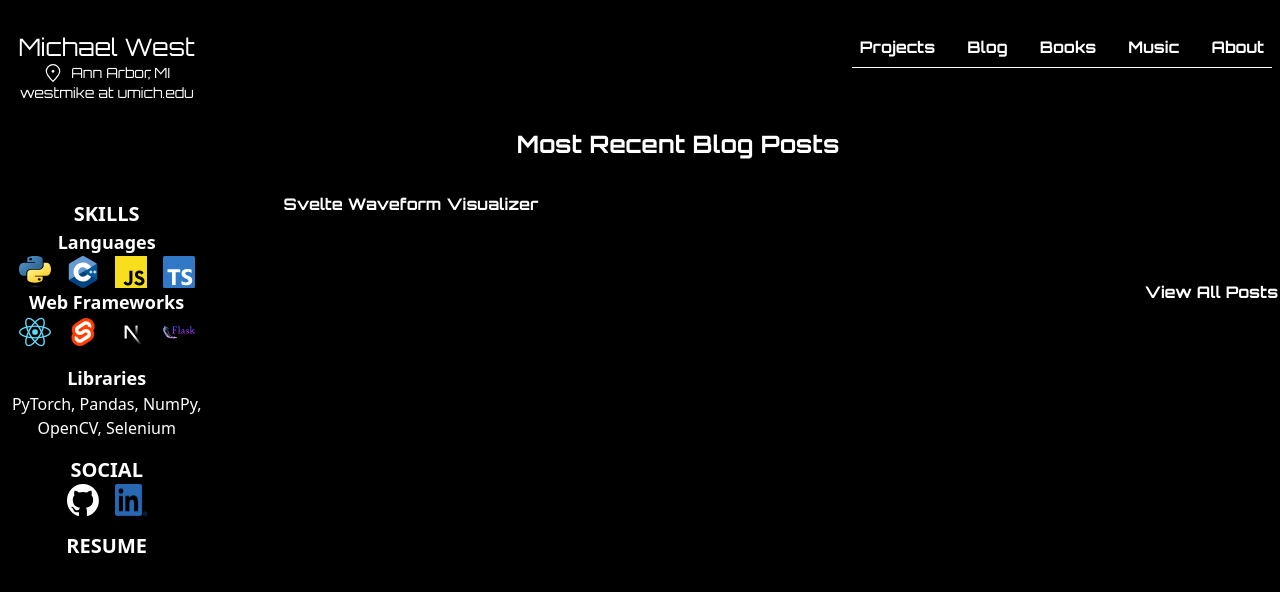
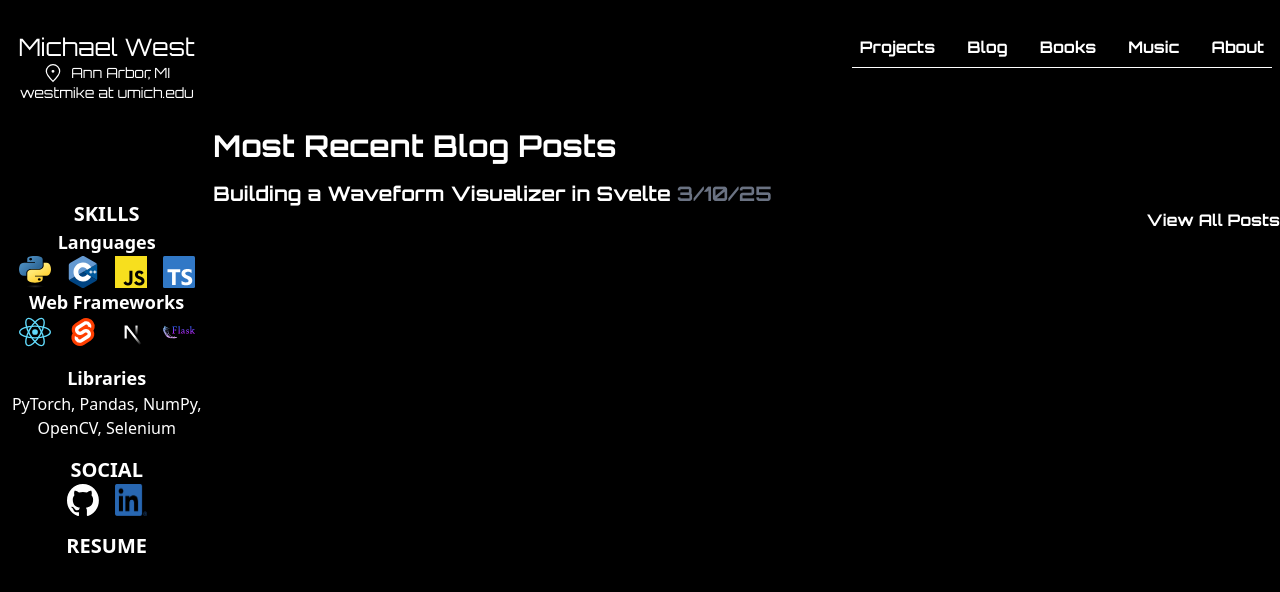
Before and after one commit to west-mike/portfolio-site, a Next.js app: page /blog in a window 1280 px wide. Shown: the top 592 px of the page. Built offline with nearby package versions, Linux system fonts and the light colour scheme.

Commit message:
added march music + changed some styling on music page

```diff
--- a/app/blog/page.tsx
+++ b/app/blog/page.tsx
@@ -1,32 +1,23 @@
 import Link from 'next/link'
-function getPostLink(postNumber: number) {
-    const link = `/blog/blog_post_${postNumber}`;
+
+export default function Home() {
     return (
-        <div>
-            <Link href={link}>
-                Svelte Waveform Visualizer
-            </Link>
-        </div>
+        <>
+            <div className="grid col-start-3 col-end-13 row-start-4 row-end-13">
+                <div className="col-start-1 col-end-11 row-start-1 row-end-1 grid items-center">
+                    <p className="text-left text-3xl font-title"><b>Most Recent Blog Posts</b></p>
+                </div>
+            </div>
+            <div className="grid-rows-subgrid col-start-1 col-end-11 row-start-2 row-end 11 mt-4">
+                <Link href='/blog/blog_post_1' className="font-title text-xl mt-32 text-align-bottom hover:text-gray-300 hover:underline">
+                    Building a Waveform Visualizer in Svelte
+                    <span className="text-m text-gray-500">&nbsp;3/10/25</span>
+                </Link>
+
+                <Link href="/blog/all">
+                    <p className="text-right">View All Posts</p>
+                </Link>
+            </div>
+        </>
     );
 }
-export default function Home() {
-    return (
-        <div className="grid col-start-3 col-end-13 row-start-4 row-end-13">
-            <div className="col-start-1 col-end-11 row-start-1 row-end-1 grid items-center">
-                <p className="text-center text-2xl font-title"><b>Most Recent Blog Posts</b></p>
-            </div>
-            <div className="grid col-start-1 col-end-11 row-start-1 row-end-10 box-content p-16 border-0">
-                <div className="grid grid-cols-3 grid-rows-1 items-center text-center font-title">
-                    {Array.from({ length: 1 }).map((_, index) => (
-                        <div key={index}>{getPostLink(index + 1)}</div>
-                    ))}
-                </div>
-            </div>
-            <div className="grid col-start-11 col-end-12 row-start-12 row-end-13 items-center font-title">
-                <Link href="/blog/all">
-                    <p className="text-center">View All Posts</p>
-                </Link>
-            </div>
-        </div>
-    );
-}
--- a/app/music/page.tsx
+++ b/app/music/page.tsx
@@ -32,7 +32,8 @@ export default function MusicPage() {
                     <h2 className="text-2xl font-bold font-title">The Cut</h2>
                     <ScrollArea className="h-[90%] w-full rounded-md border-none">
                         <h3 className="font-bold text-xl underline m-0">2025</h3>
-                        <MusicMonthSelector month="February 25" onClick={() => handleMonthClick("February 25")} />
+                        <MusicMonthSelector month="March" onClick={() => handleMonthClick("March 25")} />
+                        <MusicMonthSelector month="February" onClick={() => handleMonthClick("February 25")} />
                     </ScrollArea>
                 </div>
 
@@ -61,11 +62,11 @@ export default function MusicPage() {
                         <TableBody>
                             {songs.map((song, index) => (
                                 <TableRow key={index}>
-                                    <TableCell><a href={song.link} target="_blank" rel="noopener noreferrer">{song.title}</a></TableCell>
-                                    <TableCell><a href={song.artist_link} target="_blank">{song.artist}</a></TableCell>
-                                    <TableCell><a href={song.album_link} target="_blank">{song.album}</a></TableCell>
+                                    <TableCell><a href={song.link} target="_blank" rel="noopener noreferrer" className="hover:text-slate-400 hover:underline ">{song.title}</a></TableCell>
+                                    <TableCell><a href={song.artist_link} target="_blank" className="hover:text-slate-400 hover:underline ">{song.artist}</a></TableCell>
+                                    <TableCell><a href={song.album_link} target="_blank" className="hover:text-slate-400 hover:underline ">{song.album}</a></TableCell>
                                     <TableCell>{song.genre}</TableCell>
-                                    <TableCell><a href={song.link} target="_blank" rel="noopener noreferrer">Open on Spotify</a></TableCell>
+                                    <TableCell><a href={song.link} target="_blank" rel="noopener noreferrer" className="hover:text-slate-400 hover:underline ">Open on Spotify</a></TableCell>
                                 </TableRow>
                             ))}
                         </TableBody>
--- a/components/app-components/music-month-selector.tsx
+++ b/components/app-components/music-month-selector.tsx
@@ -4,7 +4,7 @@ export function MusicMonthSelector({ month, onClick }: { month: string, onClick:
     return (
         <div>
             <button
-                className="text-lg hover:bg-slate-400 border-none rounded-none"
+                className="text-lg hover:text-slate-400 hover:underline hover:cursor-pointer border-none rounded-none"
                 onClick={onClick}
             >
                 {month}
--- /dev/null
+++ b/public/music/march25.json
@@ -0,0 +1,22 @@
+{
+    "songs": [
+        {
+            "title": "Raingurl",
+            "artist": "Yaeji",
+            "artist_link": "https://open.spotify.com/artist/2RqrWplViWHSGLzlhmDcbt?si=4ebb6e6498d54c93",
+            "album": "EP2",
+            "album_link": "https://open.spotify.com/album/6zB32HTy4cewV8V7TuHzKJ?si=G3RWXErITvW09G4LVWCrFg",
+            "genre": "Lo-Fi House",
+            "link": "https://open.spotify.com/track/4XXfQ8fBHMIgcygY4hV6RC?si=fccbd2d7422d4d72"
+        },
+        {
+            "title": "Garden of Eden",
+            "artist": "Lady Gaga",
+            "artist_link": "https://open.spotify.com/artist/1HY2Jd0NmPuamShAr6KMms?si=fa7530a0877d470c",
+            "album": "MAYHEM",
+            "album_link": "https://open.spotify.com/album/2MHUaRi9OCyTN02SoyRRBJ?si=2XmnJrKnTve3gmxhAMBRtw",
+            "genre": "Pop",
+            "link": "https://open.spotify.com/track/4mUR5Tv0CvJtpmnUtzeIgd?si=59f859509447488c"
+        }
+    ]
+}
```
